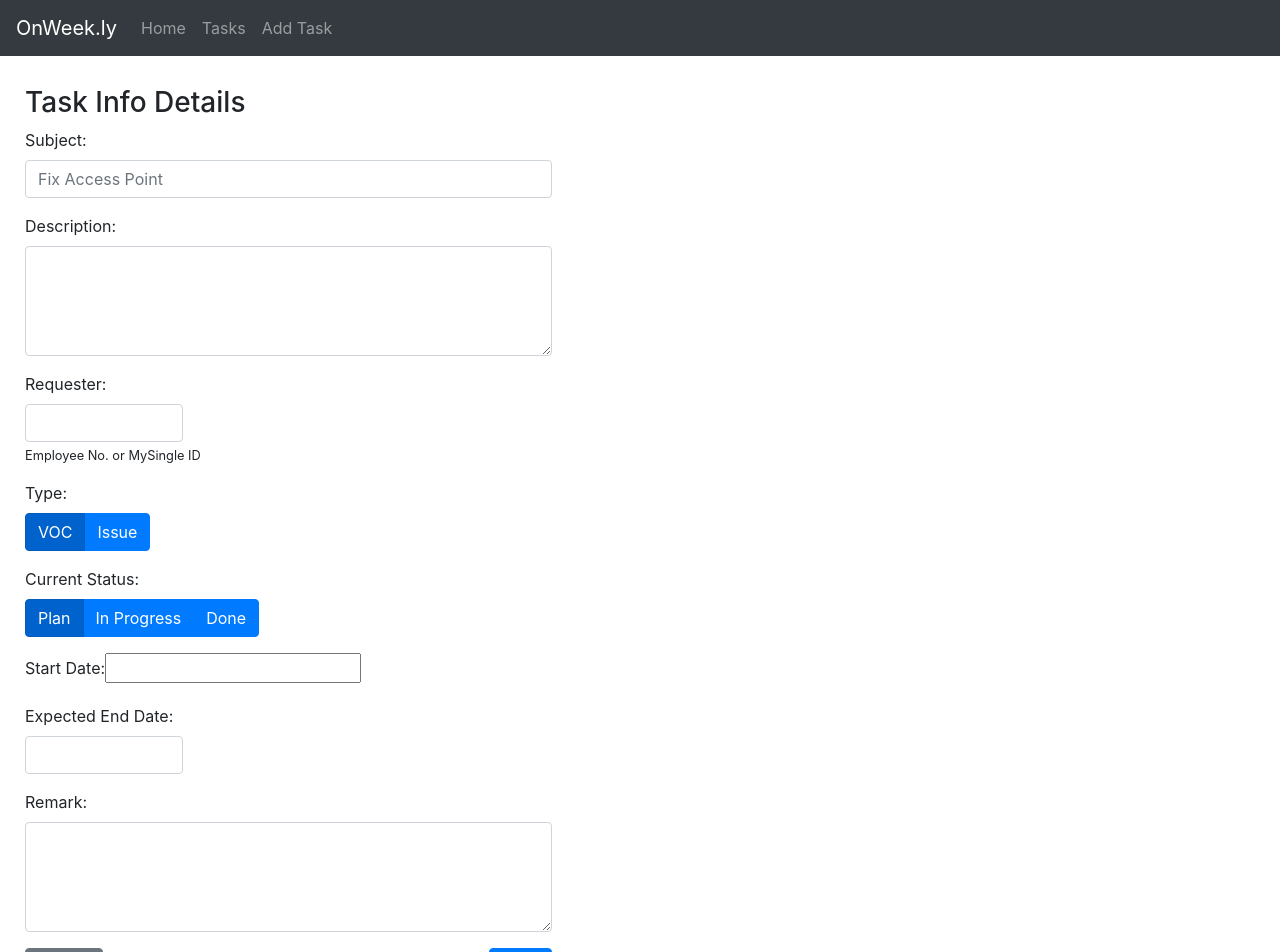
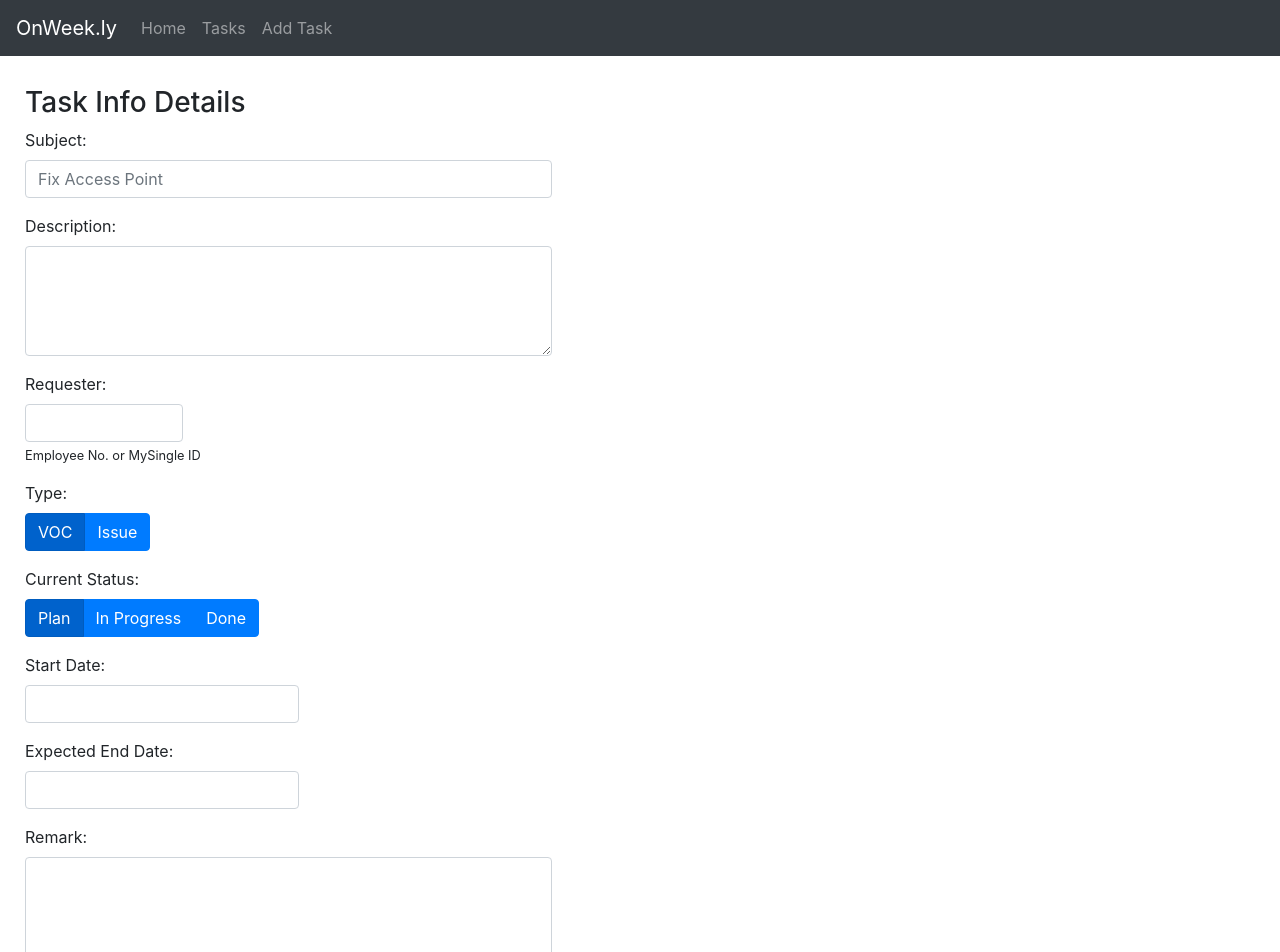
Before and after one commit to grglucastr/onweek.ly, a React (Create React App) app: page /add-tasks in a window 1280 px wide. Shown: the top 952 px of the page. Built offline with nearby package versions, Linux system fonts and the light colour scheme.

Commit message:
Fix form issue with datepicker and some lint warnings

```diff
--- a/src/components/App.js
+++ b/src/components/App.js
@@ -19,8 +19,8 @@ const tasks = [
     subject: "Fix Access Point",
     description: "Lorem ipsum dolor sit amet, consectetur adipiscing elit.",
     requester: "ramon.c",
-    startDate: "2019-03-12",
-    expectedEndDate: "2019-03-14",
+    startDate: new Date("2019-03-12"),
+    expectedEndDate: new Date("2019-03-14"),
     remark: "",
     status: 1
   },
@@ -28,8 +28,8 @@ const tasks = [
     id: 2,
     subject: "Ip Connection Problem",
     description: "Lorem ipsum dolor sit amet, consectetur adipiscing elit.",
-    startDate: "2019-03-11",
-    expectedEndDate: "2019-03-13",
+    startDate: new Date("2019-03-11"),
+    expectedEndDate: new Date("2019-03-13"),
     status: 2
   },
 
@@ -37,8 +37,8 @@ const tasks = [
     id: 3,
     subject: "Add Corp proxy for new PCs",
     description: "Lorem ipsum dolor sit amet, consectetur adipiscing elit.",
-    startDate: "2019-03-12",
-    expectedEndDate: "2019-03-12",
+    startDate: new Date("2019-03-12"),
+    expectedEndDate: new Date("2019-03-12"),
     status: 2
   },
 
@@ -46,8 +46,8 @@ const tasks = [
     id: 4,
     subject: "Fix proxy breaches",
     description: "Lorem ipsum dolor sit amet, consectetur adipiscing elit.",
-    startDate: "2019-03-12",
-    expectedEndDate: "2019-03-14",
+    startDate: new Date("2019-03-12"),
+    expectedEndDate: new Date("2019-03-14"),
     status: 3
   }
 ];
--- a/src/components/TaskDetailInfo.js
+++ b/src/components/TaskDetailInfo.js
@@ -8,6 +8,7 @@ import Badge from "react-bootstrap/Badge";
 import { FontAwesomeIcon } from "@fortawesome/react-fontawesome";
 import { faPencilAlt, faTrashAlt, faPlayCircle, faCheckCircle, faUndoAlt } from "@fortawesome/free-solid-svg-icons";
 
+import { dateFormat } from '../util';
 
 const renderStatusAction = (task) => {
   switch (task.status) {
@@ -91,8 +92,8 @@ const TaskDetailInfo = ({ task, onEditTask }) => {
                 <td><strong style={{ fontSize: '12px' }}>Due Date: </strong></td>
               </tr>
               <tr>
-                <td><Badge pill variant="secondary">{task.startDate}</Badge></td>
-                <td><Badge pill variant="secondary">{task.expectedEndDate}</Badge></td>
+                <td><Badge pill variant="secondary">{dateFormat(task.startDate)}</Badge></td>
+                <td><Badge pill variant="secondary">{dateFormat(task.expectedEndDate)}</Badge></td>
               </tr>
             </tbody>
           </table>
--- a/src/components/TaskForm.js
+++ b/src/components/TaskForm.js
@@ -1,5 +1,5 @@
 import React from "react";
-import { Link, Redirect } from "react-router-dom";
+import { Redirect } from "react-router-dom";
 import { connect } from "react-redux";
 import { addTask, editTask } from "../actions/tasks";
 
@@ -21,10 +21,6 @@ class AddTask extends React.Component {
     isEditing: this.props.task ? true : false
   };
 
-  componentDidMount() {
-    const { id: taskId } = this.props.match.params;
-  }
-
   initialTask() {
     return {
       id: Math.floor(Math.random() * 100) + 5,
@@ -45,10 +41,30 @@ class AddTask extends React.Component {
       ...state,
       task: {
         ...state.task,
-        [name]: isNaN(value) ? value : eval(value)
+        [name]: isNaN(value) ? value : parseInt(value)
       }
     }));
   };
+
+  handleStartDateChange = (e) => {
+    this.setState(state => ({
+      ...state,
+      task: {
+        ...state.task,
+        startDate: e
+      }
+    }));
+  }
+
+  handleEndDateChange = (e) => {
+    this.setState(state => ({
+      ...state,
+      task: {
+        ...state.task,
+        expectedEndDate: e
+      }
+    }));
+  }
 
   formSubmit = e => {
     e.preventDefault();
@@ -145,30 +161,32 @@ class AddTask extends React.Component {
 
               <Form.Group>
                 <Form.Label htmlFor="start-date">Start Date:</Form.Label>
+                <div>
                   <DatePicker
                     id="start-date"
                     name="startDate"
                     type="text"
-                  autoComplete={false}
+                    className="form-control"
+                    dateFormat="yyyy-MM-dd"
                     selected={this.state.task.startDate}
-                  onChange={this.onInputChange}
-                  minDate={new Date()}
+                    onChange={this.handleStartDateChange}
                   />
+                </div>
               </Form.Group>
 
               <Form.Group>
-                <Form.Label htmlFor="expected-end-date">
-                  Expected End Date:
-                </Form.Label>
-                <Form.Control
+                <Form.Label htmlFor="expected-end-date">Expected End Date:</Form.Label>
+                <div>
+                  <DatePicker
                     id="expected-end-date"
                     name="expectedEndDate"
                     type="text"
-                  maxLength={10}
-                  value={this.state.task.expectedEndDate}
-                  onChange={this.onInputChange}
-                  style={{ width: "30%" }}
+                    className="form-control"
+                    dateFormat="yyyy-MM-dd"
+                    selected={this.state.task.expectedEndDate}
+                    onChange={this.handleEndDateChange}
                   />
+                </div>
               </Form.Group>
 
               <Form.Group>
@@ -212,7 +230,7 @@ function mapStateToProps(tasks, props) {
   let task = {};
 
   if (taskId) {
-    task = tasks.filter(x => x.id === eval(taskId));
+    task = tasks.filter(x => x.id === parseInt(taskId));
   }
 
   return {
--- /dev/null
+++ b/src/util/index.js
@@ -0,0 +1,5 @@
+export function dateFormat(date) {
+  let month = date.getMonth() + 1;
+  if (month < 10) month = `0${month}`;
+  return `${date.getFullYear()}-${month}-${date.getDate()}`;
+}
```
Lines whose indentation alone changed are shown as unchanged.
